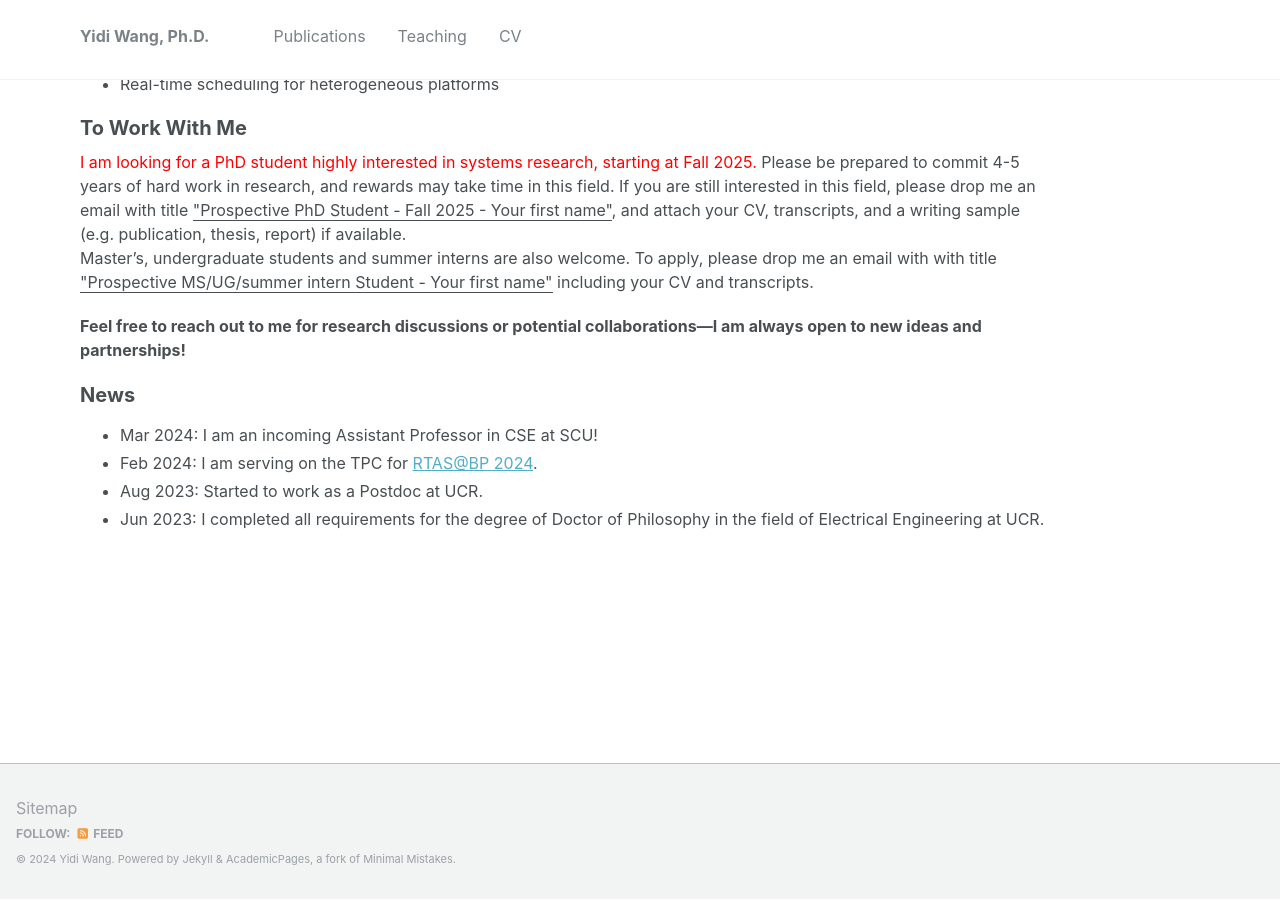
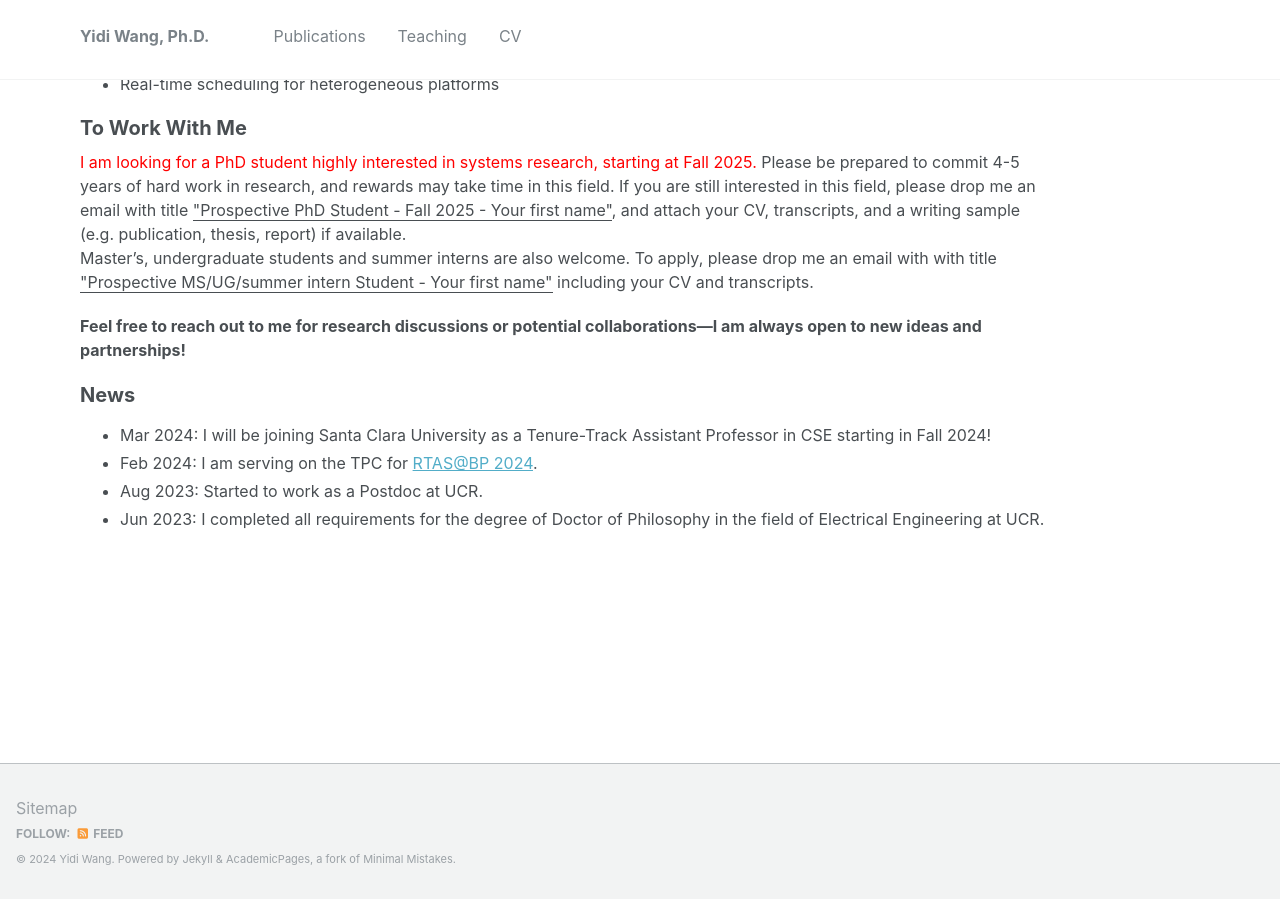
Before and after one commit to yidiwang21/yidiwang21.github.io, a Jekyll site: the page built from _pages/about.md, in a window 1280 px wide and 900 px high, scrolled down 986 px. Built offline with Jekyll 4.4.1, drawn with Linux system fonts in a browser that asks for light colours.

Commit message:
updated news

```diff
--- a/_pages/about.md
+++ b/_pages/about.md
@@ -47,7 +47,7 @@ Master's, undergraduate students and summer interns are also welcome. To apply,
 **Feel free to reach out to me for research discussions or potential collaborations—I am always open to new ideas and partnerships!**
 
 ## News
-- Mar 2024: I am an incoming Assistant Professor in CSE at SCU!
+- Mar 2024: I will be joining Santa Clara University as a Tenure-Track Assistant Professor in CSE starting in Fall 2024!
 - Feb 2024: I am serving on the TPC for [RTAS@BP 2024](https://2024.rtas.org/call-for-papers-the-brief-presentations-track/).
 - Aug 2023: Started to work as a Postdoc at UCR.
 - Jun 2023: I completed all requirements for the degree of Doctor of Philosophy in the field of Electrical Engineering at UCR.
```
